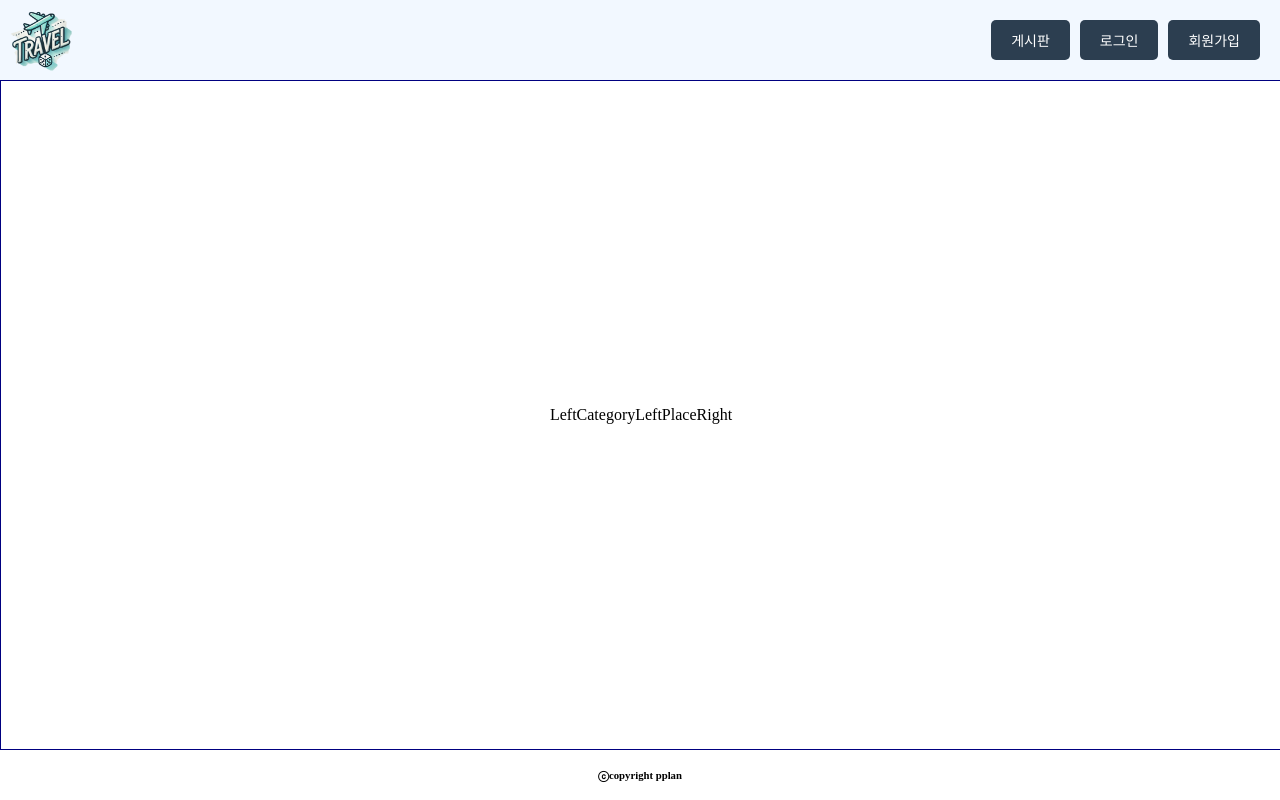
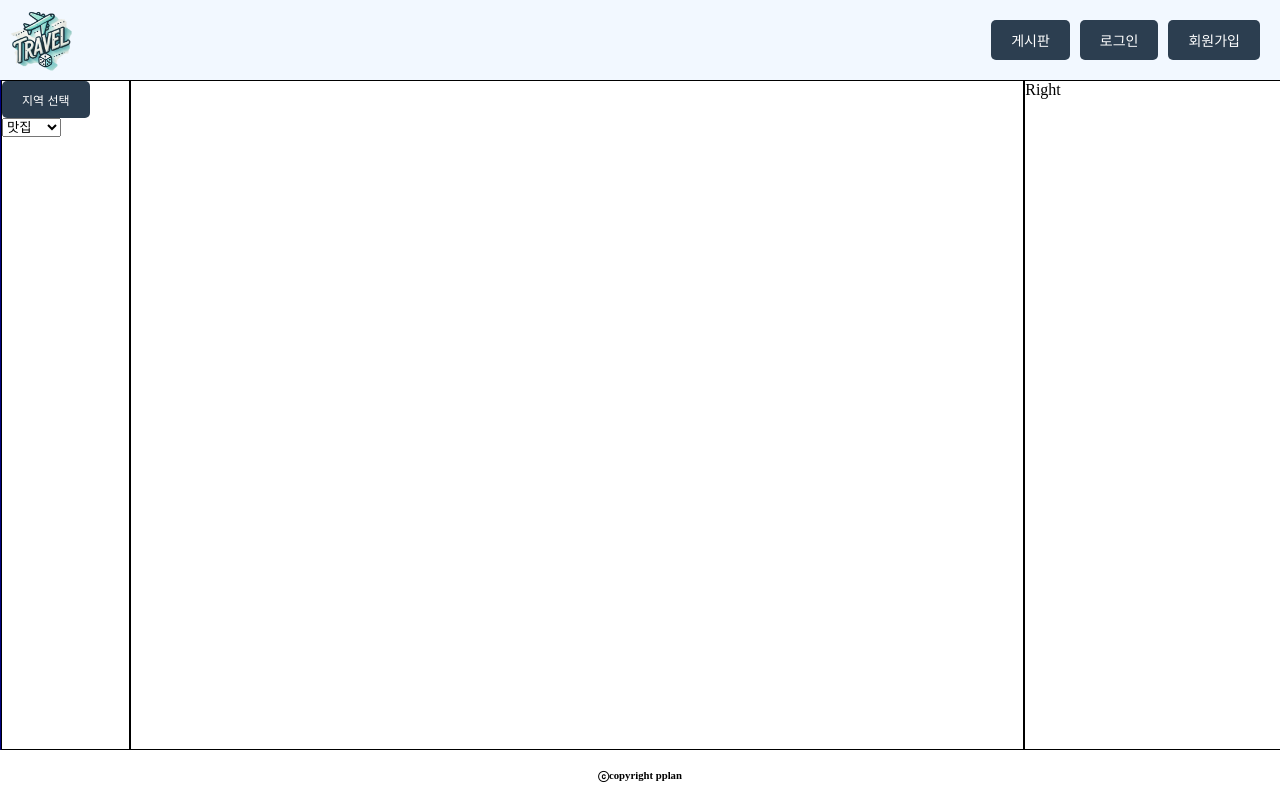
Before and after one commit to kosa-pplan/pplan, a Vue app in the folder ppalnVue/: page / in a window 1280 px wide. Built offline with nearby package versions, Linux system fonts and the light colour scheme.

Commit message:
fix : merge
fix merge

```diff
--- a/ppalnVue/src/assets/base.css
+++ b/ppalnVue/src/assets/base.css
@@ -50,3 +50,21 @@ body, html {
     align-items: center;
     justify-content: center;
 }
+
+.left{
+    border : 1px solid black;
+    height: 100%;
+    width: 10%;
+}
+
+.center{
+    border : 1px solid black;
+    height :100%;
+    width: 70%;
+}
+
+.right{
+    border : 1px solid black;
+    height: 100%;
+    width: 20%;
+}
--- a/ppalnVue/src/components/Main/LeftCategorySection.vue
+++ b/ppalnVue/src/components/Main/LeftCategorySection.vue
@@ -1,12 +1,28 @@
 <script>
 export default {
+  data() {
+    return {
+      category: [
+        { text: "놀거리" },
+        { text: "맛집" },
+        { text: "카페" }
+      ],
+      val_sel: "맛집"
+    }
+  }
 }
 </script>
 
 <template>
-<div>LeftCategory</div>
+  <!-- 카테고리 선택 -->
+  <div>
+    <select v-model="val_sel">  <!-- val_sel에 데이터 연결 -->
+      <option v-for="(item, idx) in category" v-bind:key="idx"> <!-- 배열의 각 항목을 반복하여 드롭다운 메뉴의 항목을 만든다?? -->
+        {{ item.text }} <!-- 현재 선택된 항목을 화면에 표시 -->
+      </option>
+    </select>
+  </div>
 </template>
 
 <style scoped>
-
 </style>
--- a/ppalnVue/src/components/Main/LeftPlaceChoice.vue
+++ b/ppalnVue/src/components/Main/LeftPlaceChoice.vue
@@ -1,12 +1,72 @@
 <script>
 export default {
-}
+  data(){
+    return {
+      isModalOpen: false,
+      selectedColor: '',
+      colors: ['blue', 'pink', 'lightgreen', 'orange', 'purple'],
+    };
+  },
+  methods: {
+    openModal() {
+      this.isModalOpen = true;
+    },
+    closeModal() {
+      this.isModalOpen = false;
+    },
+    chooseRandomColor() {
+      const randomIndex = Math.floor(Math.random() * this.colors.length);
+      this.selectedColor = this.colors[randomIndex];
+    }
+  }
+};
 </script>
 
 <template>
-<div>LeftPlace</div>
+  <aside>
+    <button @click="openModal" class="region-select">지역 선택</button>
+    <div v-if="isModalOpen" class="modal">
+      <div class="modal-content">
+        <h2>지역 선택</h2>
+        <button @click="chooseRandomColor">랜덤 색상 선택</button>
+        <div :style="{backgroundColor:selectedColor}" class="selected-color"></div>
+        <button @click="closeModal">선택</button>
+      </div>
+    </div>
+  </aside>
 </template>
 
 <style scoped>
+.region-select{
+  background-color: #2C3E50; /* 버튼 배경색 */
+  color: white; /* 텍스트 색상 */
+  padding: 10px 20px; /* 여백 */
+  border: none; /* 테두리 제거 */
+  border-radius: 5px;
+  cursor: pointer; /* 커서 변경 */
+  font-size: 12px; /* 폰트 크기 */
+}
 
+.modal {
+  position: fixed;
+  left: 0;
+  top: 0;
+  width: 100%;
+  height: 100%;
+  background: rgba(0, 0, 0, 0.5);
+  display: flex;
+  justify-content: center;
+  align-items: center;
+}
+.modal-content {
+  background: white;
+  padding: 20px;
+  border-radius: 5px;
+  text-align: center;
+}
+.selected-color {
+  width: 100px;
+  height: 100px;
+  margin: 10px auto;
+}
 </style>
--- a/ppalnVue/src/components/Main/MainGameCompo.vue
+++ b/ppalnVue/src/components/Main/MainGameCompo.vue
@@ -11,10 +11,16 @@ export default {
 
 <template>
   <div class="middle_main">
-    <LeftCategorySection/>
-    <LeftPlaceChoice/>
-    <CenterPlaceList/>
-    <RightCheckList/>
+    <div class="left">
+      <LeftPlaceChoice/>
+      <LeftCategorySection/>
+    </div>
+    <div class="center">
+      <CenterPlaceList/>
+    </div>
+    <div class="right">
+      <RightCheckList/>
+    </div>
   </div>
 </template>
 
```
Also changed, not shown: ppalnVue/src/assets/seoul_map.jpg (added).
